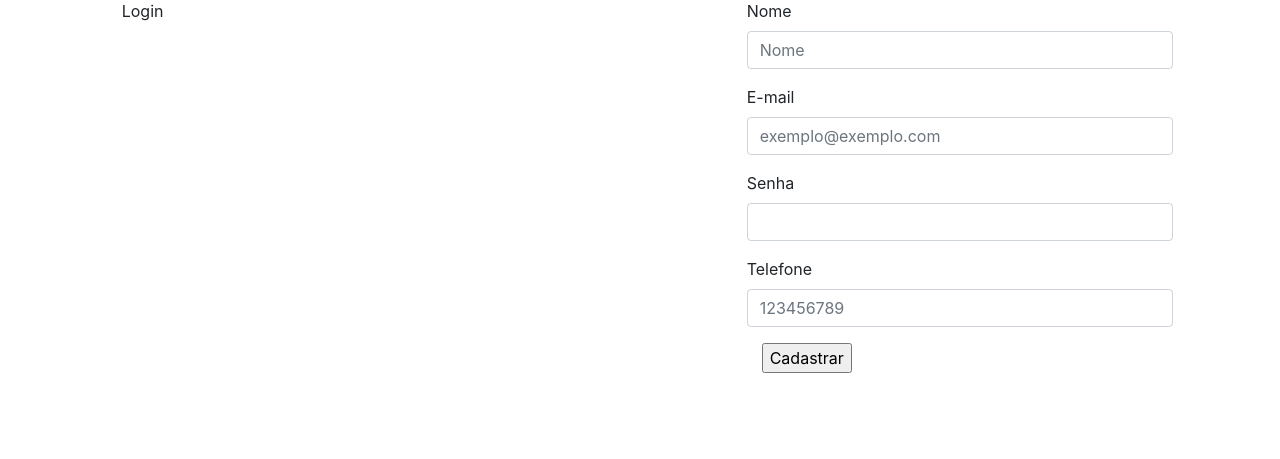
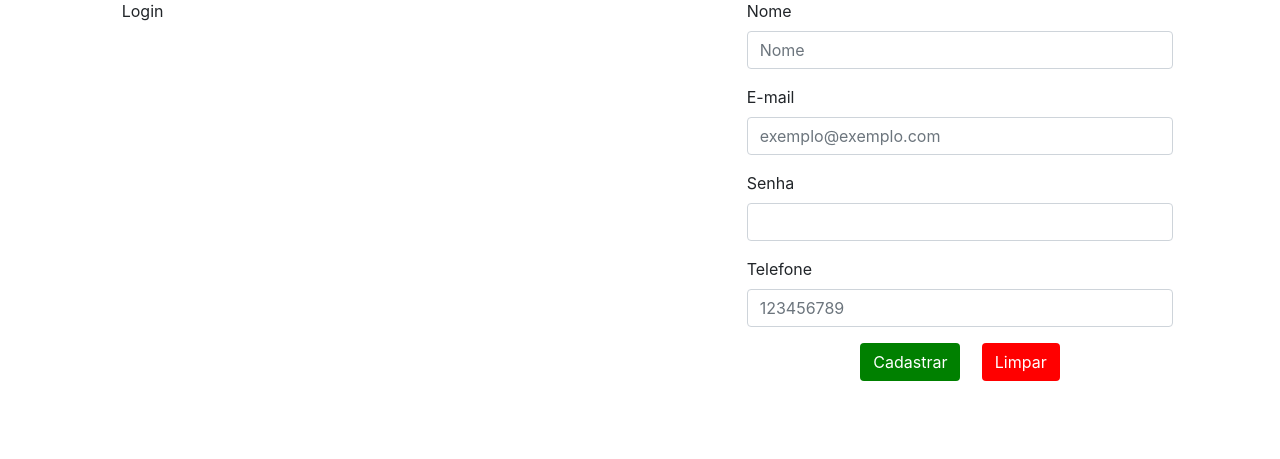
Before and after one commit to Felipesco/eyes, a PHP site: page / in a window 1280 px wide. Shown: the part 69-528 px from the top of the page. Run offline with PHP 8.4, Linux system fonts and the light colour scheme.

Commit message:
Update index.php

```diff
--- a/index.php
+++ b/index.php
@@ -61,7 +61,10 @@
                         </label>
                         <input class="form-control" placeholder="123456789" type="number" name="telefoneUser" id="telefoneUser">
                     </div>
-                        <input type="submit" value="Cadastrar" id="cadastrar" name="cadastrar">
+                    <div class="row justify-content-center">
+                        <button type="submit" class="btn" style="background-color: 	#008000; color: #ffffff;" >Cadastrar</button>
+                        <button type="reset" class="btn" style="background-color: red; color: #ffffff; margin-left: 5%;">Limpar</button>
+                    </div>
                 </form>
             </div>
         </div>
```
